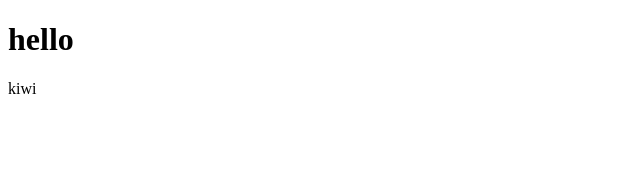
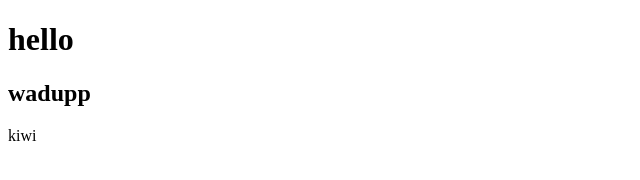
Before and after one commit to pAsmit421/mindRiser, a plain HTML site: page index.html in a window 1280 px wide. Shown: the whole page, without its empty margins (0-640 px from the left). Drawn offline with Linux system fonts and the light colour scheme.

Commit message:
heading added

```diff
--- a/index.html
+++ b/index.html
@@ -7,6 +7,8 @@
   </head>
   <body>
     <h1>hello</h1>
+
+    <h2>wadupp</h2>
 
     <div class="fruit">
       <p>kiwi</p>
```
